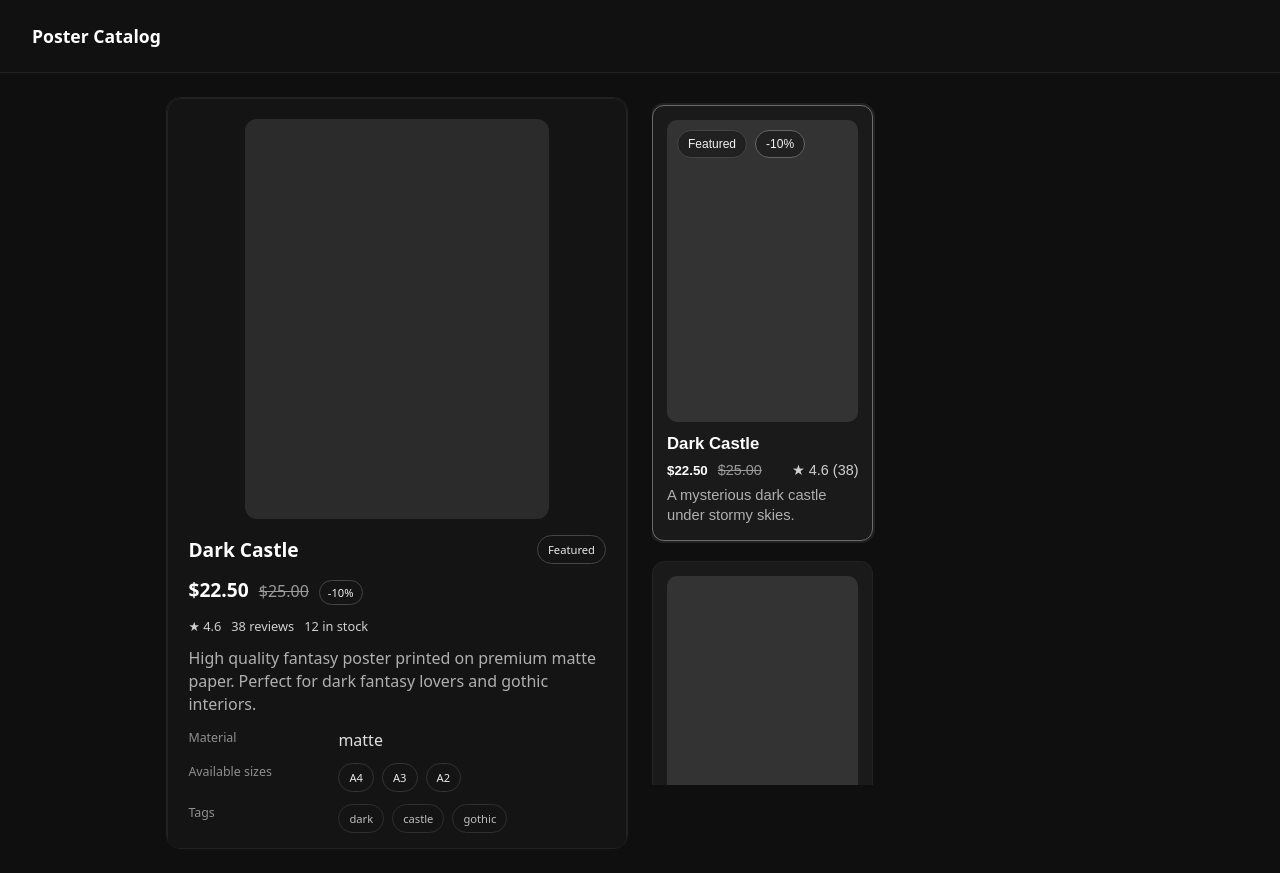
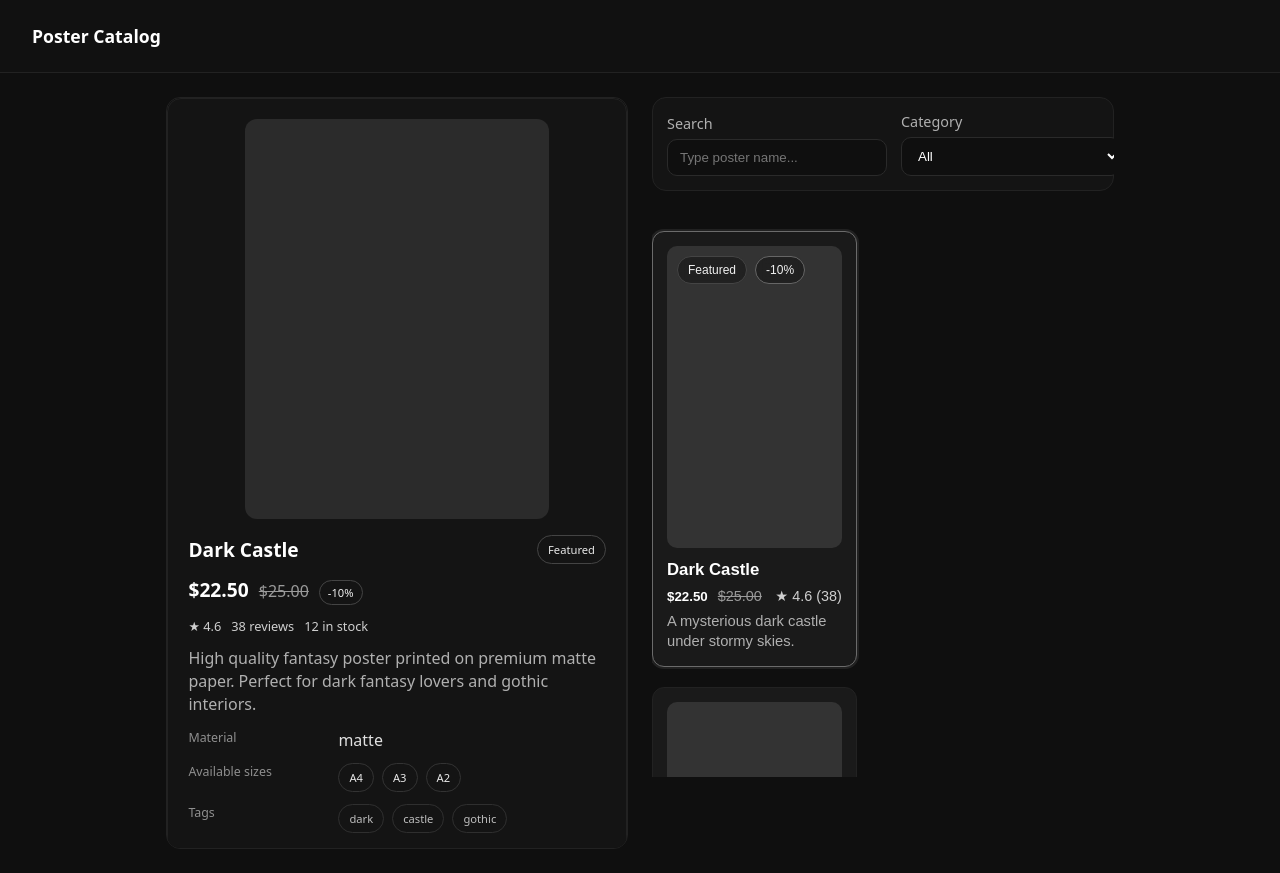
Before and after one commit to M1l3s3n/poster-catalog, a React (Vite) app: page / in a window 1280 px wide. Built offline with nearby package versions, Linux system fonts and the light colour scheme.

Commit message:
feat(ui): add catalog search and category controls

```diff
--- /dev/null
+++ b/src/components/CatalogControls/CatalogControls.module.css
@@ -0,0 +1,62 @@
+.bar {
+  display: flex;
+  gap: 14px;
+  align-items: end;
+  justify-content: space-between;
+  background: #141414;
+  border: 1px solid #222;
+  border-radius: 14px;
+  padding: 14px;
+  margin-bottom: 16px;
+}
+
+.field {
+  display: flex;
+  flex-direction: column;
+  gap: 6px;
+  min-width: 220px;
+}
+
+.label {
+  color: #b0b0b0;
+  font-size: 0.9rem;
+}
+
+.input,
+.select {
+  background: #0f0f0f;
+  border: 1px solid #2a2a2a;
+  border-radius: 10px;
+  padding: 10px 12px;
+  color: #fff;
+  outline: none;
+}
+
+.input:focus,
+.select:focus {
+  border-color: #4a4a4a;
+}
+
+.clear {
+  background: transparent;
+  border: 1px solid #2a2a2a;
+  border-radius: 10px;
+  padding: 10px 14px;
+  color: #eaeaea;
+  cursor: pointer;
+}
+
+.clear:hover {
+  border-color: #4a4a4a;
+}
+
+@media (max-width: 900px) {
+  .bar {
+    flex-direction: column;
+    align-items: stretch;
+  }
+
+  .field {
+    min-width: unset;
+  }
+}
--- /dev/null
+++ b/src/components/CatalogControls/CatalogControls.tsx
@@ -0,0 +1,62 @@
+import styles from "./CatalogControls.module.css";
+import type { PosterCategory } from "../../data/posters";
+
+type Props = {
+  query: string;
+  onQueryChange: (value: string) => void;
+
+  category?: PosterCategory;
+  onCategoryChange: (value?: PosterCategory) => void;
+
+  onClear: () => void;
+};
+
+export function CatalogControls({
+  query,
+  onQueryChange,
+  category,
+  onCategoryChange,
+  onClear,
+}: Props) {
+  return (
+    <div className={styles.bar}>
+      <div className={styles.field}>
+        <label className={styles.label} htmlFor="search">
+          Search
+        </label>
+        <input
+          id="search"
+          className={styles.input}
+          value={query}
+          onChange={(e) => onQueryChange(e.target.value)}
+          placeholder="Type poster name..."
+        />
+      </div>
+
+      <div className={styles.field}>
+        <label className={styles.label} htmlFor="category">
+          Category
+        </label>
+        <select
+          id="category"
+          className={styles.select}
+          value={category ?? ""}
+          onChange={(e) =>
+            onCategoryChange(
+              e.target.value ? (e.target.value as PosterCategory) : undefined,
+            )
+          }
+        >
+          <option value="">All</option>
+          <option value="fantasy">Fantasy</option>
+          <option value="cyberpunk">Cyberpunk</option>
+          <option value="nature">Nature</option>
+        </select>
+      </div>
+
+      <button type="button" className={styles.clear} onClick={onClear}>
+        Clear
+      </button>
+    </div>
+  );
+}
--- a/src/components/PosterCard/PosterCard.module.css
+++ b/src/components/PosterCard/PosterCard.module.css
@@ -1,7 +1,7 @@
 .card {
   text-align: left;
   width: 100%;
-  max-width: 17.3vw;
+  max-width: 16vw;
   background: #1a1a1a;
   padding: 14px;
   border-radius: 12px;
@@ -30,7 +30,6 @@
 .thumb {
   width: 100%;
   height: 37.8vh;
-  /* aspect-ratio: 3 / 4; */
   background: #333;
   border-radius: 10px;
 }
--- a/src/pages/HomePage/HomePage.module.css
+++ b/src/pages/HomePage/HomePage.module.css
@@ -1,5 +1,6 @@
 .main {
   background: #0f0f0f;
+  flex: 1;
   padding: 24px;
 }
 
@@ -15,6 +16,7 @@
   position: sticky;
   top: 24px;
   height: fit-content;
+  min-height: calc(100vh - 120px);
   max-height: calc(100vh - 48px);
   overflow-y: auto;
   border-radius: 14px;
@@ -23,21 +25,34 @@
 }
 
 .list {
+  height: calc(100vh - 120px);
   display: flex;
   flex-direction: column;
+  gap: 16px;
+  overflow: hidden;
+}
+
+.listScroll {
+  flex: 1;
   overflow-y: auto;
-  max-height: calc(100vh - 14vh);
-  scrollbar-gutter: stable;
+  padding-right: 8px;
 }
 
 .grid {
   display: grid;
   grid-template-columns: repeat(
     auto-fit,
-    minmax(clamp(260px, 17vw, 290px), 1fr)
+    minmax(clamp(240px, 16.5vw, 300px), 1fr)
   );
   gap: 20px;
   padding: 8px 0;
+}
+
+.empty {
+  color: #b0b0b0;
+  border: 1px dashed #333;
+  border-radius: 12px;
+  padding: 16px;
 }
 
 @media (max-width: 900px) {
--- a/src/pages/HomePage/HomePage.tsx
+++ b/src/pages/HomePage/HomePage.tsx
@@ -1,17 +1,35 @@
 import { useMemo, useState } from "react";
 import styles from "./HomePage.module.css";
 import { posters } from "../../data/posters";
+import type { PosterCategory } from "../../data/posters";
+
 import { Header } from "../../components/Header/Header";
 import { PosterCard } from "../../components/PosterCard/PosterCard";
 import { PosterDetails } from "../../components/PosterDetails/PosterDetails";
+import { CatalogControls } from "../../components/CatalogControls/CatalogControls";
+
+import { searchPosters, filterByCategory } from "../../utils/catalog";
 
 export function HomePage() {
   const [selectedId, setSelectedId] = useState<number>(posters[0]?.id ?? 0);
 
-  const selected = useMemo(
-    () => posters.find((p) => p.id === selectedId),
-    [selectedId],
+  const [query, setQuery] = useState("");
+  const [category, setCategory] = useState<PosterCategory | undefined>(
+    undefined,
   );
+
+  const filtered = useMemo(() => {
+    const searched = searchPosters(posters, query);
+    return filterByCategory(searched, category);
+  }, [query, category]);
+
+  const selected = useMemo(() => {
+    return filtered.find((p) => p.id === selectedId) ?? filtered[0];
+  }, [filtered, selectedId]);
+
+  // якщо фільтр відсіяв вибраний постер — підлаштуй selectedId
+  // (не обов’язково, але це “професійно”)
+  const safeSelectedId = selected?.id ?? 0;
 
   return (
     <>
@@ -23,20 +41,36 @@ export function HomePage() {
           </section>
 
           <section className={styles.list}>
+            <CatalogControls
+              query={query}
+              onQueryChange={setQuery}
+              category={category}
+              onCategoryChange={setCategory}
+              onClear={() => {
+                setQuery("");
+                setCategory(undefined);
+              }}
+            />
+
+            <div className={styles.listScroll}>
               <div className={styles.grid}>
-              {posters.map((p) => (
+                {filtered.map((p) => (
                   <PosterCard
                     key={p.id}
                     poster={p}
-                  selected={p.id === selectedId}
+                    selected={p.id === safeSelectedId}
                     onSelect={() => setSelectedId(p.id)}
                   />
                 ))}
+
+                {filtered.length === 0 ? (
+                  <div className={styles.empty}>No posters found.</div>
+                ) : null}
+              </div>
             </div>
           </section>
         </div>
       </main>
-      {/* <Footer /> */}
     </>
   );
 }
```
Lines whose indentation alone changed are shown as unchanged.
